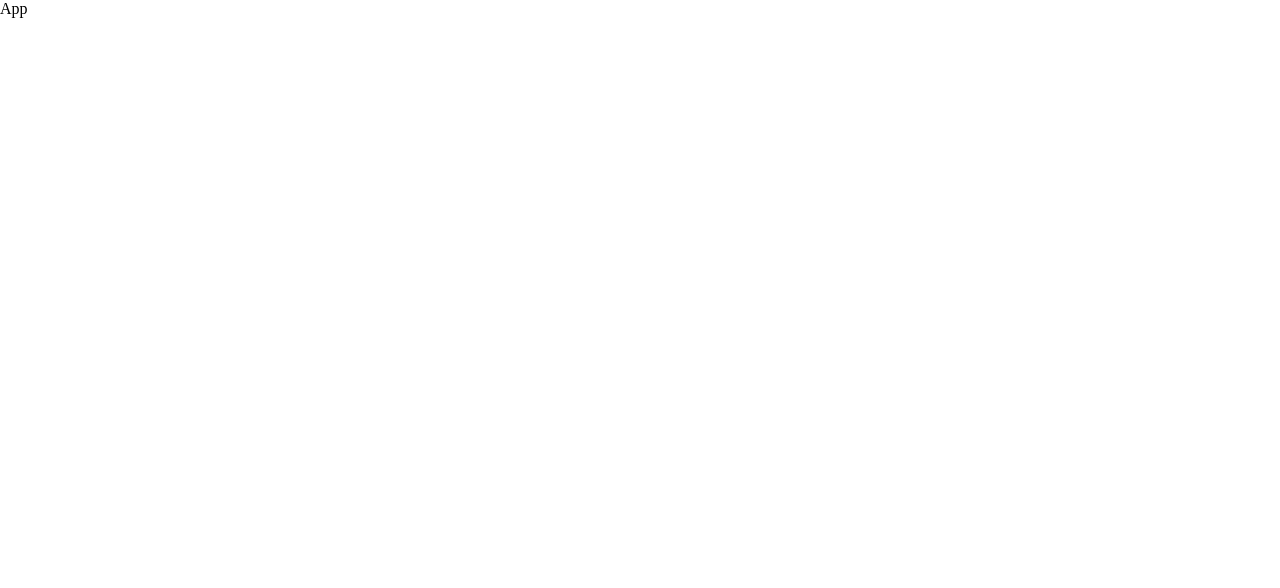
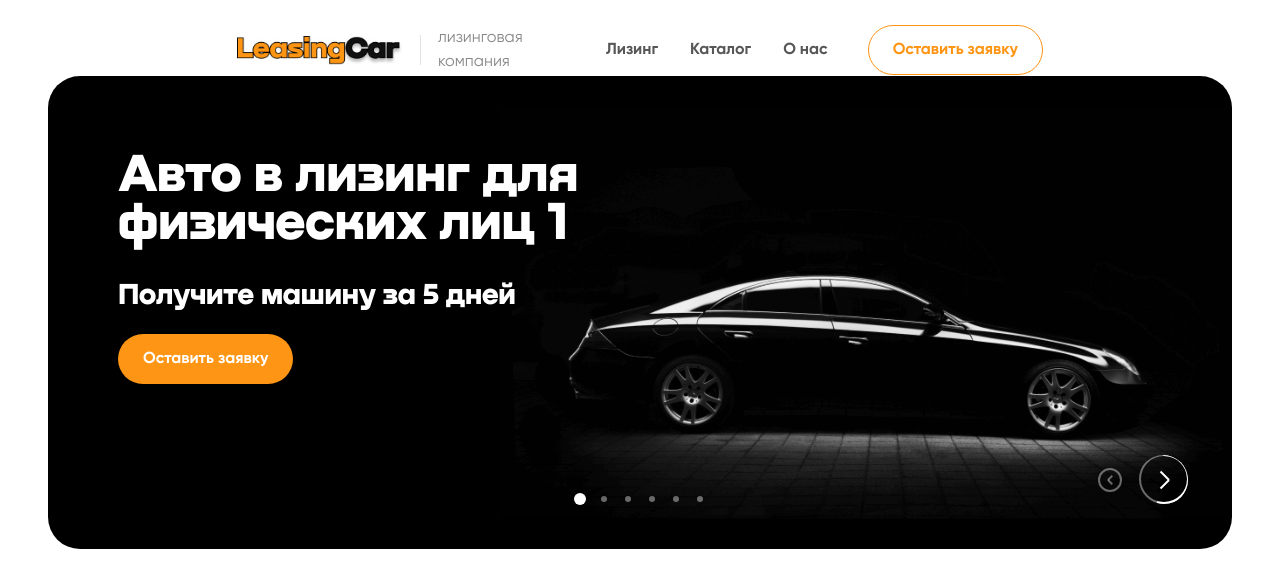
Before and after one commit to levineye13/leasing-car, a React (Create React App) app: page / in a window 1280 px wide. Shown: the top 588 px of the page. Built offline with nearby package versions, Linux system fonts and the light colour scheme.

Commit message:
feat: добавить в app работу с модалкой и страницу со слайдером

```diff
--- a/src/components/app/index.module.scss
+++ b/src/components/app/index.module.scss
@@ -1,2 +1,23 @@
 .app {
+  box-sizing: border-box;
+  min-height: 100vh;
+  min-width: 320px;
+  padding: 24px 48px;
+  display: flex;
+  flex-direction: column;
+  align-items: center;
+
+  @media screen and (max-width: 1023px) {
+    padding: 16px 36px;
+  }
+
+  @media screen and (max-width: 767px) {
+    padding: 0;
+  }
+
+  .main {
+    box-sizing: border-box;
+    max-width: 1440px;
+    width: 100%;
+  }
 }
--- a/src/components/app/index.tsx
+++ b/src/components/app/index.tsx
@@ -1,9 +1,33 @@
-import React, { FC, ReactElement } from 'react';
+import React, { FC, ReactElement, useState } from 'react';
 
+import Header from '../header';
+import Menu from '../burger-menu';
+import SliderPage from '../../pages/slider';
+import Background from '../background';
 import styles from './index.module.scss';
 
 const App: FC = (): ReactElement => {
-  return <div className={styles.app}>App</div>;
+  const [menuIsOpen, setMenuIsOpen] = useState(false);
+
+  const handleOpenMenu = () => {
+    setMenuIsOpen(true);
+  };
+
+  const handleCloseMenu = () => {
+    setMenuIsOpen(false);
+  };
+
+  return (
+    <div className={styles.app}>
+      <Header onOpenMenu={handleOpenMenu} />
+      <main className={styles.main}>
+        <SliderPage />
+      </main>
+      <Background isOpen={menuIsOpen} onClose={handleCloseMenu}>
+        <Menu onClose={handleCloseMenu} />
+      </Background>
+    </div>
+  );
 };
 
 export default App;
```
